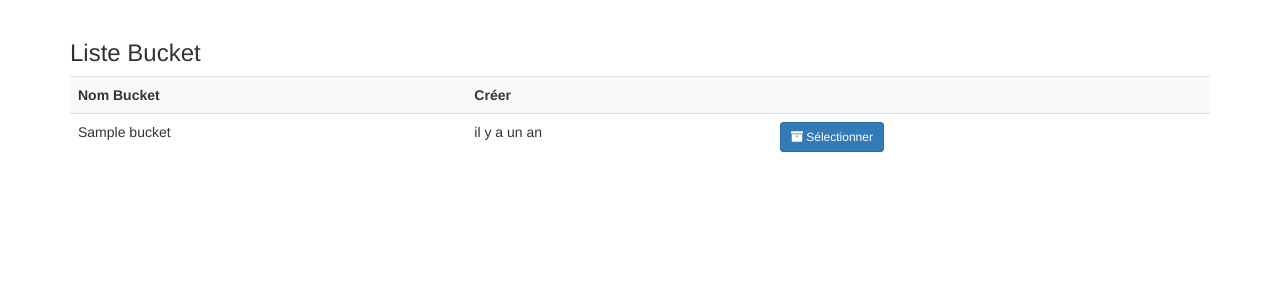
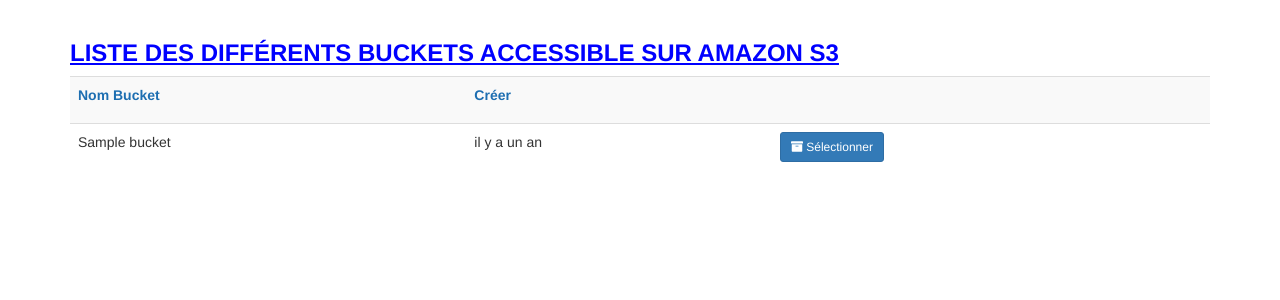
Before and after one commit to Karnabou/copier_fichier_sur_S3, a Flask app: template templates/index.html in a window 1280 px wide. Shown: the part 52-352 px from the top of the page. Run offline with Flask 2, Linux system fonts and the light colour scheme; the template is opened without the code that fills it: most values are stand-ins (such as "Sample title", 1, 10 or a date in 2020); some libraries are stand-ins or nearby versions.

Commit message:
Update index.html

```diff
--- a/templates/index.html
+++ b/templates/index.html
@@ -1,16 +1,17 @@
+<!-- Formulaire de séléction local/Bucket S3 - version 1.0 -->
 <!-- Modèle Bootstrap de base qui est fourni par Flask Bootstrap -->
 {% extends "layout.html" %}
-{% block title %}Listes Bucket S3{% endblock %}
+{% block title %}Liste Buckets S3{% endblock %}
 
 {% block content %}
   <div class="container">
     <div class="col-12-xs">
-      <h3>Liste  Bucket</h3>
+      <h3> <p style="color: blue;"><u><b> LISTE DES DIFFÉRENTS BUCKETS ACCESSIBLE SUR AMAZON S3</b></u></p></h3>
 
       <table class="table table-striped">
         <tr>
-          <th>Nom Bucket</th>
-          <th>Créer</th>
+          <th><p style="color: rgb(29, 110, 177);">Nom Bucket</th></p>
+          <th><p style="color: rgb(29, 110, 177);">Créer</th></p>
           <th></th>
         </tr>
 
```
